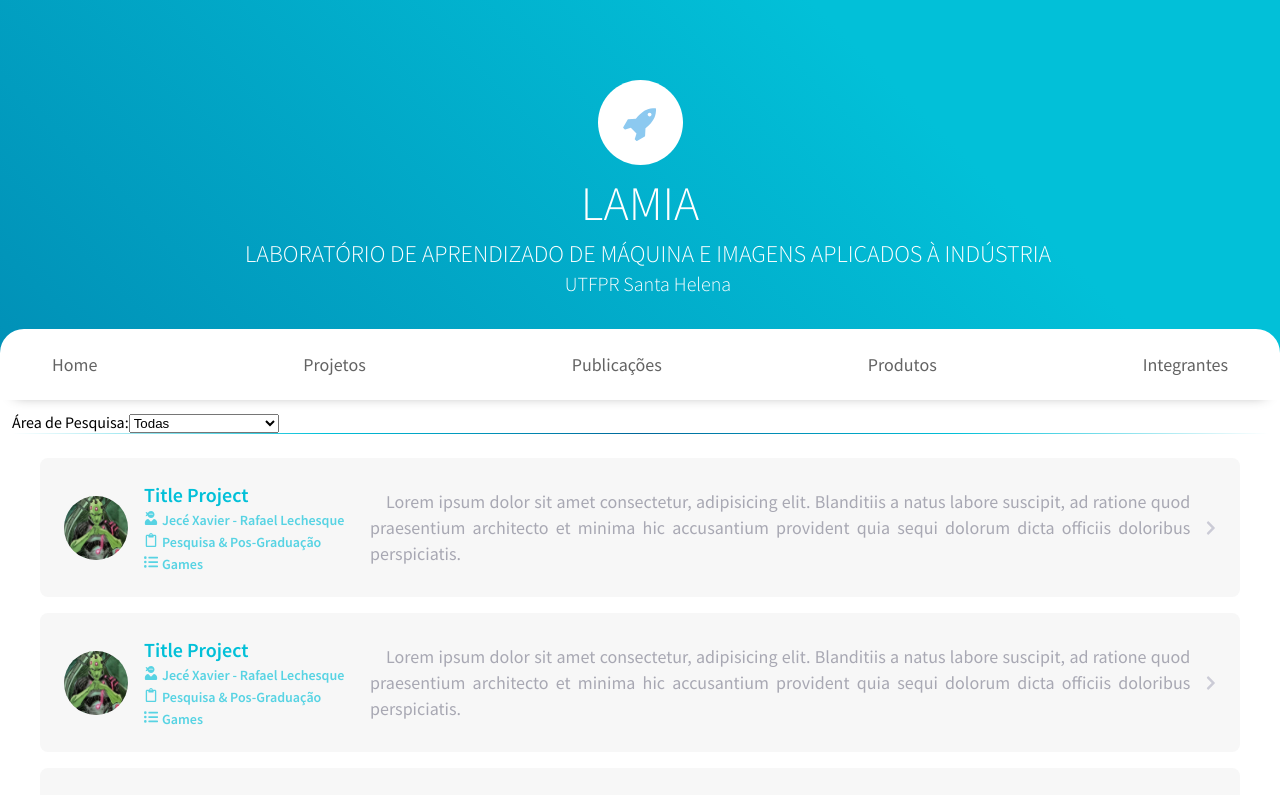
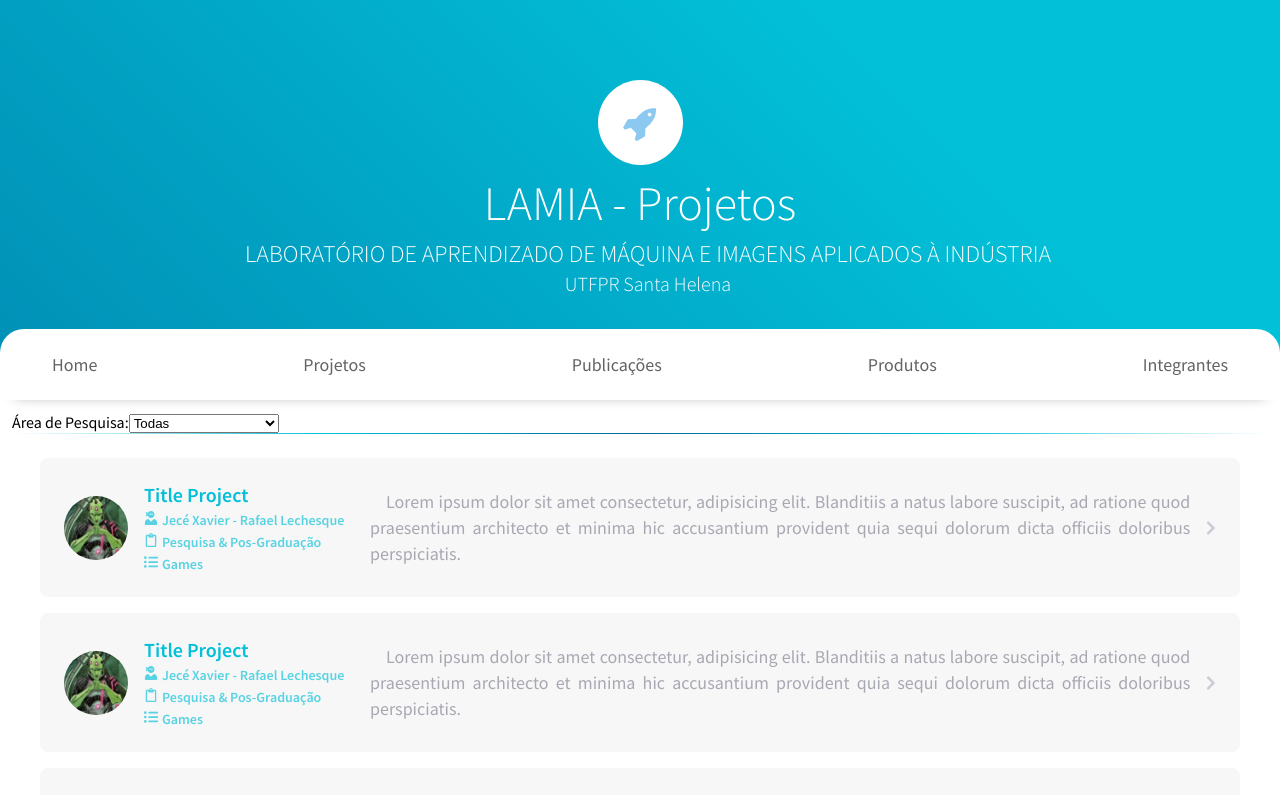
Before and after one commit to lamiautfpr/GTI01-2020---Site-LAMIA, a React (Create React App) app in the folder frontend/: page /projects in a window 1280 px wide. Shown: the top 795 px of the page. Built offline with nearby package versions, Linux system fonts and the light colour scheme.

Commit message:
Atualizando Header para component

```diff
--- /dev/null
+++ b/frontend/src/components/Header/index.tsx
@@ -0,0 +1,30 @@
+import React from 'react';
+import ReactDOM from 'react-dom';
+
+import imgLogo from '../../assets/logo.svg';
+
+import { Title } from './style';
+
+interface HeaderProps {
+  title?: string;
+}
+
+const Header: React.FC<HeaderProps> = ({ title = 'LAMIA' }) => {
+  return (
+    <Title>
+      <span>
+        <img
+          src={imgLogo}
+          alt="LABORATÓRIO DE APRENDIZADO DE MÁQUINA E IMAGENS APLICADOS À INDÚSTRIA"
+        />
+      </span>
+      <h1>{title}</h1>
+      <p>
+        LABORATÓRIO DE APRENDIZADO DE MÁQUINA E IMAGENS APLICADOS À INDÚSTRIA
+        <span>UTFPR Santa Helena</span>
+      </p>
+    </Title>
+  );
+};
+
+export default Header;
--- /dev/null
+++ b/frontend/src/components/Header/style.ts
@@ -0,0 +1,33 @@
+import styled, { css } from 'styled-components';
+
+export const Title = styled.header`
+  display: flex;
+  flex-direction: column;
+  align-items: center;
+
+  padding: 80px 80px 16px 80px;
+
+  h1 {
+    margin: 4px 0 8px 0;
+    font-size: 48px;
+    color: #fff;
+    font-weight: 300;
+  }
+
+  p {
+    display: flex;
+    flex-direction: column;
+    align-items: center;
+
+    color: #fff;
+    font-size: 24px;
+    font-weight: 300;
+
+    span {
+      display: block;
+      margin-top: 4px;
+
+      font-size: 20px;
+    }
+  }
+`;
--- a/frontend/src/pages/Home/index.tsx
+++ b/frontend/src/pages/Home/index.tsx
@@ -11,7 +11,8 @@
 import logoCyber from '../../assets/logo_cyber.jpg';
 import logoLex from '../../assets/logo_lex.png';
 
-import { Header, Main, SectionLine, SectionColumn, SectionVip } from './style';
+import { Main, SectionLine, SectionColumn, SectionVip } from './style';
+import Header from '../../components/Header';
 import NavBar from '../../components/NavBar';
 import Separator from '../../components/Separator';
 import Footer from '../../components/Footer';
@@ -19,16 +20,7 @@
 const Home: React.FC = () => {
   return (
     <>
-      <Header>
-        <span>
-          <img src={imgLogo} alt="" />
-        </span>
-        <h1>LAMIA</h1>
-        <p>
-          LABORATÓRIO DE APRENDIZADO DE MÁQUINA E IMAGENS APLICADOS À INDÚSTRIA
-          <span>UTFPR Santa Helena</span>
-        </p>
-      </Header>
+      <Header />
 
       <NavBar />
 
--- a/frontend/src/pages/Home/style.ts
+++ b/frontend/src/pages/Home/style.ts
@@ -8,38 +8,6 @@
   secondaryColor,
   featuredColor,
 } from '../../styles/paletsColores';
-
-export const Header = styled.header`
-  display: flex;
-  flex-direction: column;
-  align-items: center;
-
-  padding: 80px 80px 16px 80px;
-
-  h1 {
-    margin: 4px 0 8px 0;
-    font-size: 48px;
-    color: #fff;
-    font-weight: 300;
-  }
-
-  p {
-    display: flex;
-    flex-direction: column;
-    align-items: center;
-
-    color: #fff;
-    font-size: 24px;
-    font-weight: 300;
-
-    span {
-      display: block;
-      margin-top: 4px;
-
-      font-size: 20px;
-    }
-  }
-`;
 
 export const Main = styled.main`
   background: #fff;
--- a/frontend/src/pages/Projects/index.tsx
+++ b/frontend/src/pages/Projects/index.tsx
@@ -8,10 +8,10 @@
   FaRegClipboard,
   FaListUl,
 } from 'react-icons/fa';
-import imgLogo from '../../assets/logo.svg';
 import imgTeste from '../../assets/Teste.jpg';
 
-import { Header, Main, Projects } from './style';
+import { Main, Projects } from './style';
+import Header from '../../components/Header';
 import NavBar from '../../components/NavBar';
 import Separator from '../../components/Separator';
 import Footer from '../../components/Footer';
@@ -19,16 +19,7 @@
 const Home: React.FC = () => {
   return (
     <>
-      <Header>
-        <span>
-          <img src={imgLogo} alt="" />
-        </span>
-        <h1>LAMIA</h1>
-        <p>
-          LABORATÓRIO DE APRENDIZADO DE MÁQUINA E IMAGENS APLICADOS À INDÚSTRIA
-          <span>UTFPR Santa Helena</span>
-        </p>
-      </Header>
+      <Header title="LAMIA - Projetos" />
 
       <NavBar />
 
--- a/frontend/src/pages/Projects/style.ts
+++ b/frontend/src/pages/Projects/style.ts
@@ -1,45 +1,7 @@
 import styled from 'styled-components';
 
-import { shade, transparentize } from 'polished';
-import {
-  secondaryBackground,
-  titleColor,
-  primaryColor,
-  secondaryColor,
-  featuredColor,
-} from '../../styles/paletsColores';
-
-export const Header = styled.header`
-  display: flex;
-  flex-direction: column;
-  align-items: center;
-
-  padding: 80px 80px 16px 80px;
-
-  h1 {
-    margin: 4px 0 8px 0;
-    font-size: 48px;
-    color: #fff;
-    font-weight: 300;
-  }
-
-  p {
-    display: flex;
-    flex-direction: column;
-    align-items: center;
-
-    color: #fff;
-    font-size: 24px;
-    font-weight: 300;
-
-    span {
-      display: block;
-      margin-top: 4px;
-
-      font-size: 20px;
-    }
-  }
-`;
+import { transparentize } from 'polished';
+import { secondaryBackground, primaryColor } from '../../styles/paletsColores';
 
 export const Main = styled.main`
   background: #fff;
```
